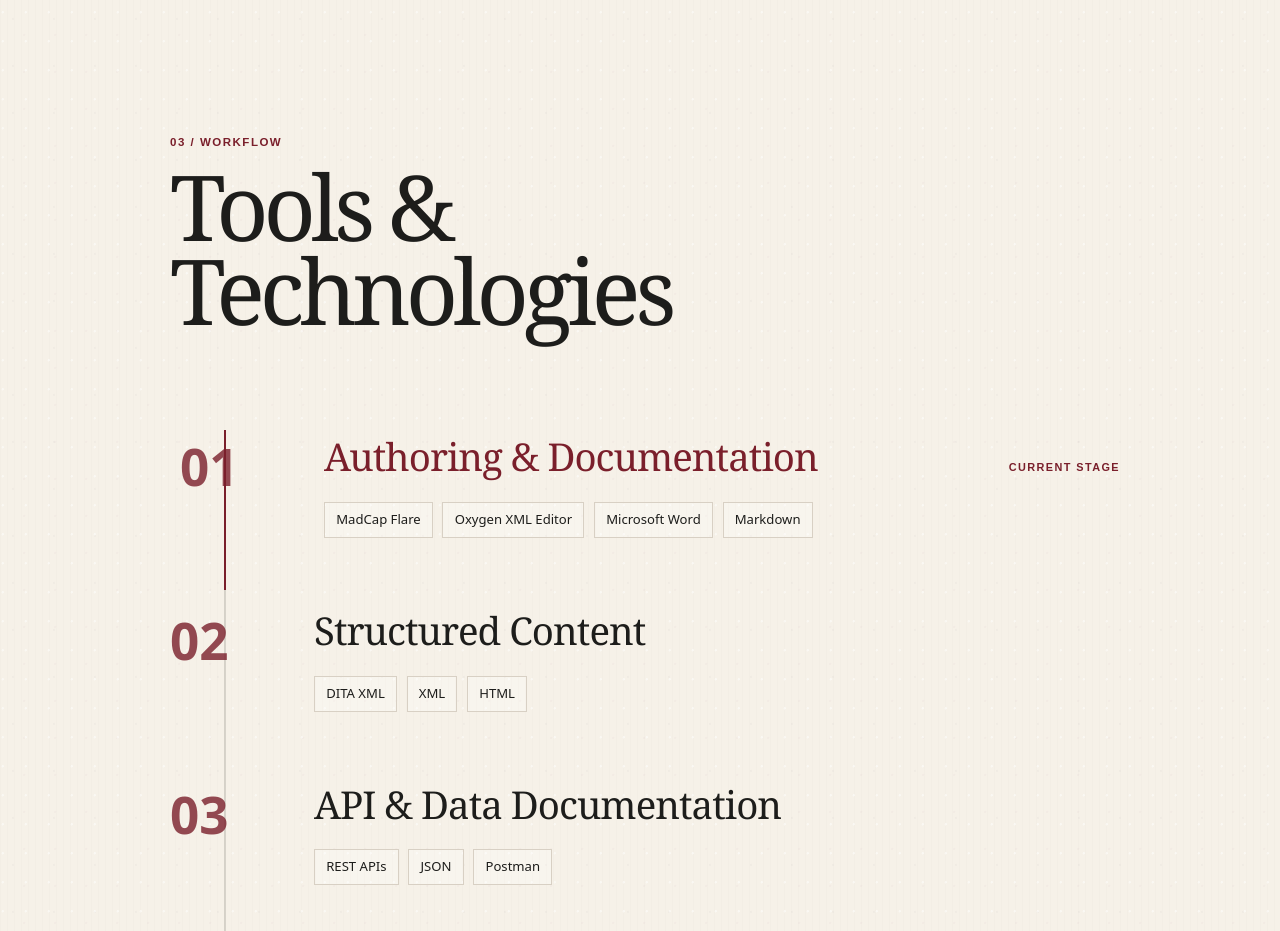
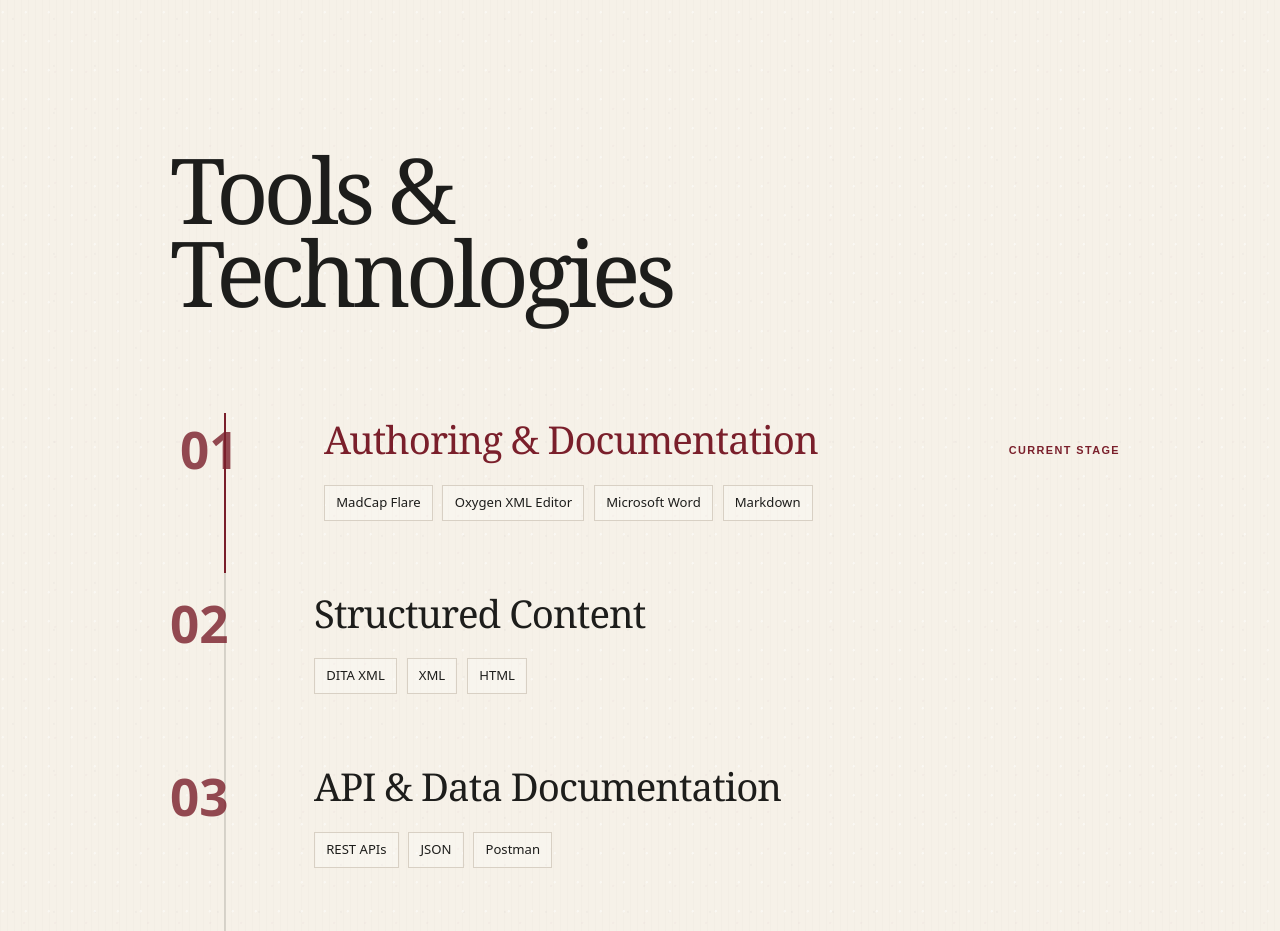
Before and after one commit to Gajamathi/gajalakshmi-portfolio, a React (Vite) app: page / in a window 1280 px wide. Shown: the part 4340-5271 px from the top of the page. Built offline with nearby package versions, Linux system fonts and the light colour scheme.

Commit message:
Remove unapproved numbered section labels and About transition text

```diff
--- a/ToolsAndTechnology.tsx
+++ b/ToolsAndTechnology.tsx
@@ -42,7 +42,6 @@
   return (
     <section ref={ref} id="tools" className="tools scene" aria-labelledby="tools-heading">
       <div className="section-frame tools-frame">
-        <div className="section-kicker">03 / WORKFLOW</div>
         <h2 id="tools-heading" className="section-title">Tools &amp; Technologies</h2>
         <div className="tool-flow" aria-label="Documentation tools and technologies">
           <div className="tool-progress" aria-hidden="true">
```
